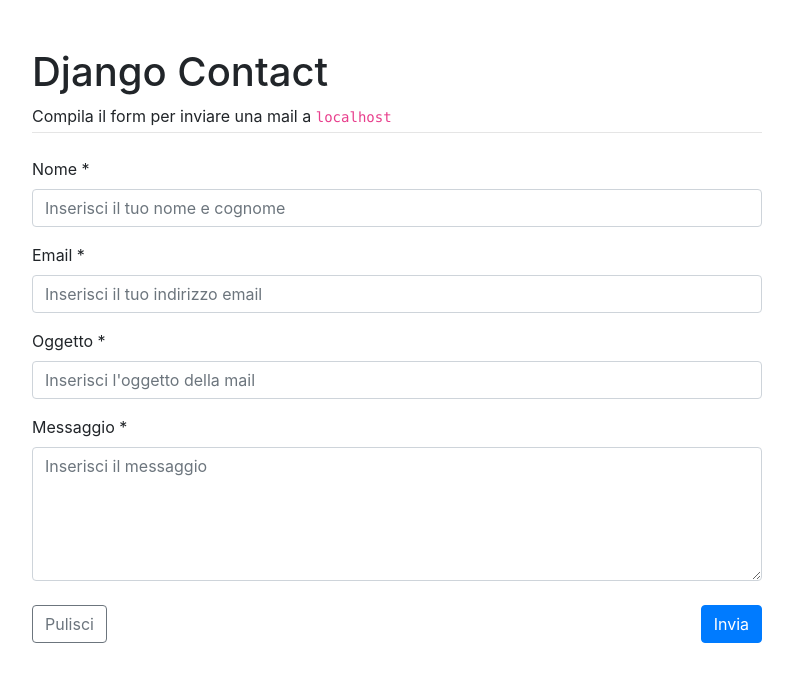
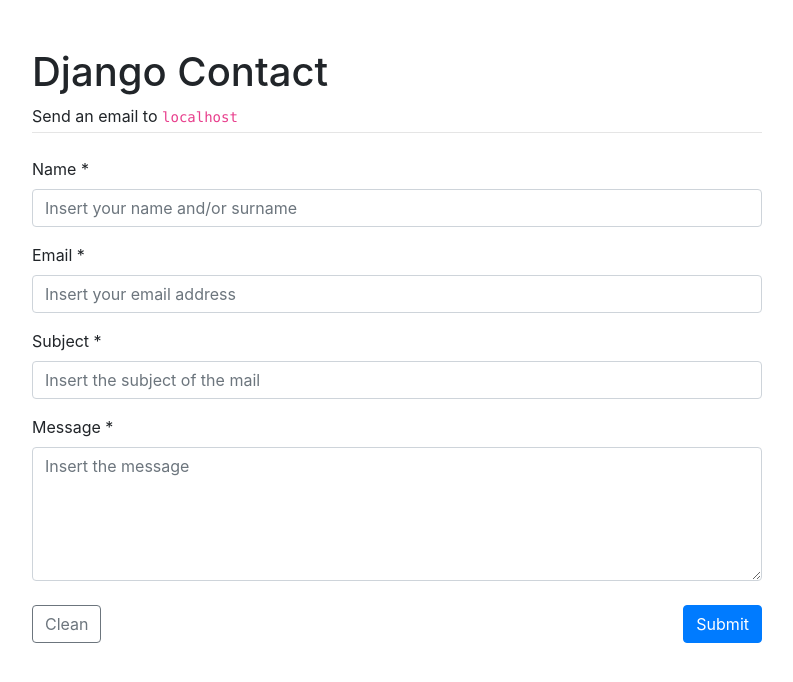
Before and after one commit to francoCosimo95/django-contact, a Django app: page / in a window 1280 px wide. Shown: the top 682 px of the page, without its empty margins (243-1036 px from the left). Run offline with Django 3.2, Linux system fonts and the light colour scheme; some libraries are stand-ins or nearby versions.

Commit message:
improvements

```diff
--- a/static/web/index.js
+++ b/static/web/index.js
@@ -12,7 +12,7 @@
 
 function showAlert(isVisible, isSuccess) {
     if (isVisible) {
-        const message = isSuccess ? 'Email inviata con successo.' : '<b>Errore!</b> Impossibile inviare la mail. Riprova più tardi.';
+        const message = isSuccess ? 'Email successfully sent.' : '<b>Error!</b> Failed to send the email. Try later.';
         alert.html(message).attr('class', `alert alert-${isSuccess ? 'success' : 'danger'}`);
     } else {
         alert.attr('class', 'd-none');
@@ -20,7 +20,6 @@
 }
 
 function sendEmail(data) {
-    console.log("Send message", data);
     return new Promise((resolve, reject) => {
         $.ajax({
             type: 'POST',
@@ -49,7 +48,7 @@
         showAlert(true, true);
         form[0].reset();
     } catch (e) {
-        console.log(e);
+        console.error(e);
         showAlert(true, false);
     }
     setLoading(false);
--- a/web/templates/web/index.html
+++ b/web/templates/web/index.html
@@ -15,19 +15,19 @@
 	<div class="row justify-content-center mt-5">
 		<div class="col-12 col-md-8">
 			<h1>Django Contact</h1>
-			<p class="mb-0">Compila il form per inviare una mail a <code>{{ email_to }}</code></p>
+			<p class="mb-0">Send an email to <code>{{ email_to }}</code></p>
             <hr class="mt-1 mb-4">
             <div id="alert" class="d-none" role="alert"></div>
 			<form id="contact-form" method="post">
                 {% csrf_token %}
 				<fieldset>
 					<div class="form-group">
-						<label for="inputName">Nome *</label>
+						<label for="inputName">Name *</label>
 						<input type="text"
 							   class="form-control"
 							   id="name"
 							   name="name"
-							   placeholder="Inserisci il tuo nome e cognome"
+							   placeholder="Insert your name and/or surname"
 							   required
 						>
 					</div>
@@ -37,34 +37,34 @@
 							   class="form-control"
 							   id="email"
 							   name="email"
-							   placeholder="Inserisci il tuo indirizzo email"
+							   placeholder="Insert your email address"
 							   required
 						>
 					</div>
 					<div class="form-group">
-						<label for="inputSubject">Oggetto *</label>
+						<label for="inputSubject">Subject *</label>
 						<input type="text"
 							   class="form-control"
 							   id="subject"
 							   name="subject"
-							   placeholder="Inserisci l'oggetto della mail"
+							   placeholder="Insert the subject of the mail"
 							   required
 						>
 					</div>
 					<div class="form-group">
-						<label for="inputSubject">Messaggio *</label>
+						<label for="inputSubject">Message *</label>
 						<textarea rows="5"
 								  class="form-control"
 								  id="message"
 								  name="message"
-								  placeholder="Inserisci il messaggio"
+								  placeholder="Insert the message"
 								  required
 						></textarea>
 					</div>
 					<div class="mt-4">
-						<button type="reset" class="btn btn-outline-secondary">Pulisci</button>
+						<button type="reset" class="btn btn-outline-secondary">Clean</button>
 						<button type="submit" class="btn btn-primary float-right">
-							Invia
+							Submit
 							<i class="loader fa fa-circle-notch fa-spin ml-1"></i>
 						</button>
 					</div>
--- a/web/views.py
+++ b/web/views.py
@@ -3,5 +3,5 @@
 
 
 def index(request):
-    email_to = os.environ['EMAIL_HOST_USER_TO']
+    email_to = os.environ['DJANGO_CONTACT_EMAIL_HOST_USER_TO']
     return render(request, 'web/index.html', {'email_to': email_to})
```
Also changed, not shown: api/views.py (+5 -4 lines), djangocontact/settings.py (+4 -8 lines), README.md, 1 other file.
